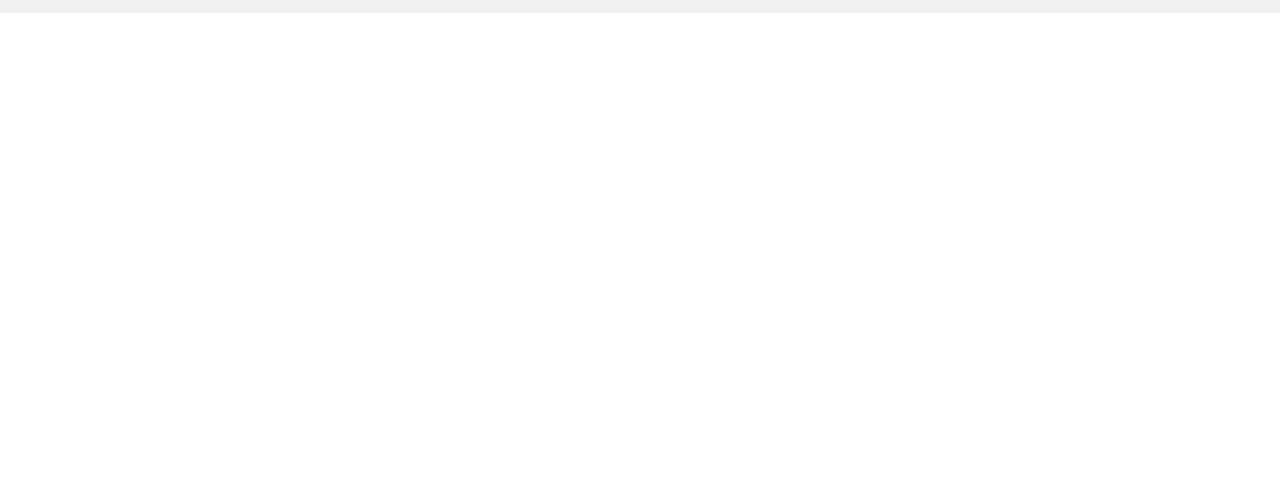
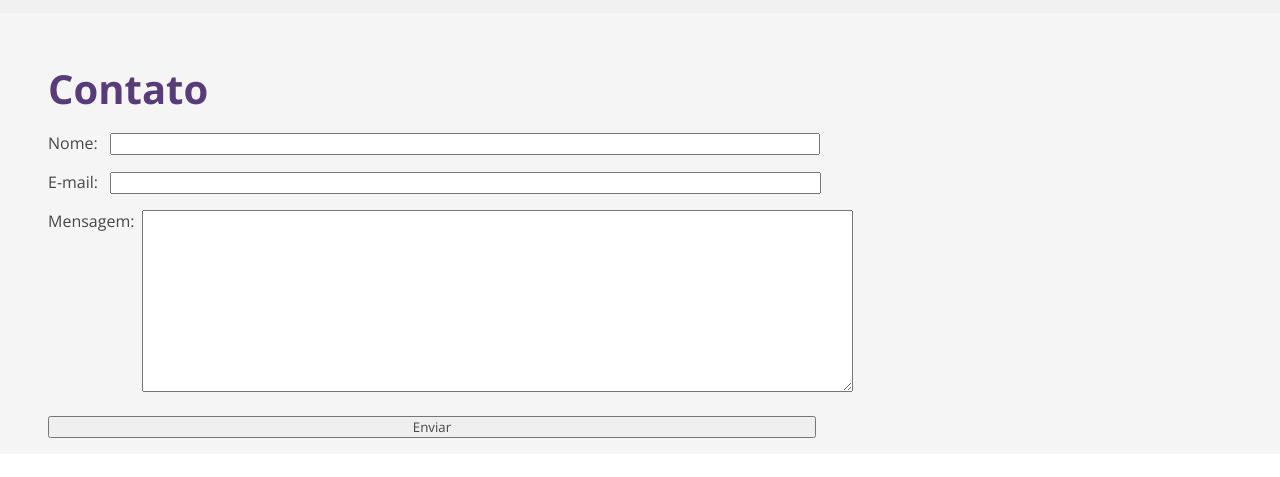
Before and after one commit to GabriellySS/roadmap-front, a plain HTML site: page 02-basic-html-website/contact.html in a window 1280 px wide. Shown: the part 67-544 px from the top of the page. Drawn offline with nearby package versions, Linux system fonts and the light colour scheme.

Commit message:
conclusão do projeto

```diff
--- a/02-basic-html-website/contact.html
+++ b/02-basic-html-website/contact.html
@@ -10,7 +10,7 @@
       rel="stylesheet"
     />
     <link rel="stylesheet" href="styles/global.css" />
-    <link rel="stylesheet" href="styles/index.css" />
+    <link rel="stylesheet" href="styles/contact.css" />
     <title>Gabrielly Santos</title>
     <!-- SEO Meta Tags -->
     <meta name="description" content="Gabrielly Santos - Contato" />
@@ -54,7 +54,7 @@
         </section>
         <section class="links">
           <ul>
-            <li><a href="#">Home</a></li>
+            <li><a href="index.html">Home</a></li>
             <li><a href="projects.html">Projects</a></li>
             <li><a href="articles.html">Articles</a></li>
             <li><a href="contact.html">Contact</a></li>
@@ -62,5 +62,26 @@
         </section>
       </nav>
     </header>
+    <main>
+      <h1>Contato</h1>
+      <form action="">
+        <div class="form-group">
+          <label for="name">Nome:</label>
+          <input type="text" id="name" name="name" required />
+        </div>
+
+        <div class="form-group">
+          <label for="email">E-mail:</label>
+          <input type="email" id="email" name="email" required />
+        </div>
+
+        <div id="form-message" class="form-group">
+          <label for="message">Mensagem:</label>
+          <textarea id="message" name="message" rows="10" required></textarea>
+        </div>
+
+        <button type="submit">Enviar</button>
+      </form>
+    </main>
   </body>
 </html>
--- /dev/null
+++ b/02-basic-html-website/styles/contact.css
@@ -0,0 +1,38 @@
+main {
+  background-color: #f5f5f5;
+}
+
+h1 {
+  font-size: 2.5rem;
+  margin-bottom: 0.5rem;
+  color: #573c79;
+  padding: 3rem 0 0 3rem;
+}
+
+h2 {
+  color: #7350a0;
+}
+
+form {
+  display: flex;
+  flex-direction: column;
+  width: 100%;
+}
+
+.form-group {
+  padding: 0.5rem 3rem;
+}
+
+#form-message {
+  display: flex;
+}
+
+input,
+textarea {
+  width: 60%;
+  margin-left: 0.5rem;
+}
+
+button {
+  width: 60%;
+  margin: 1rem 3rem;
```
